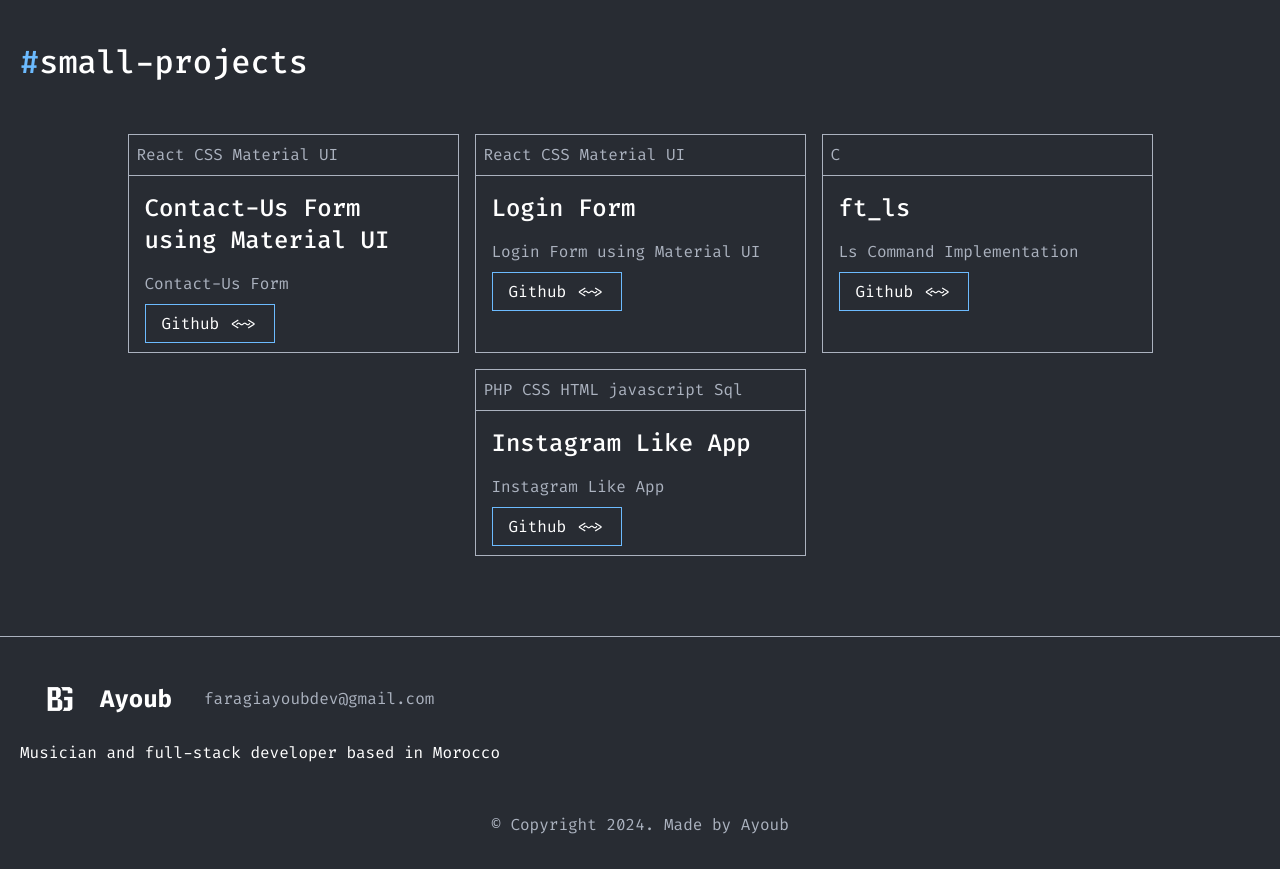
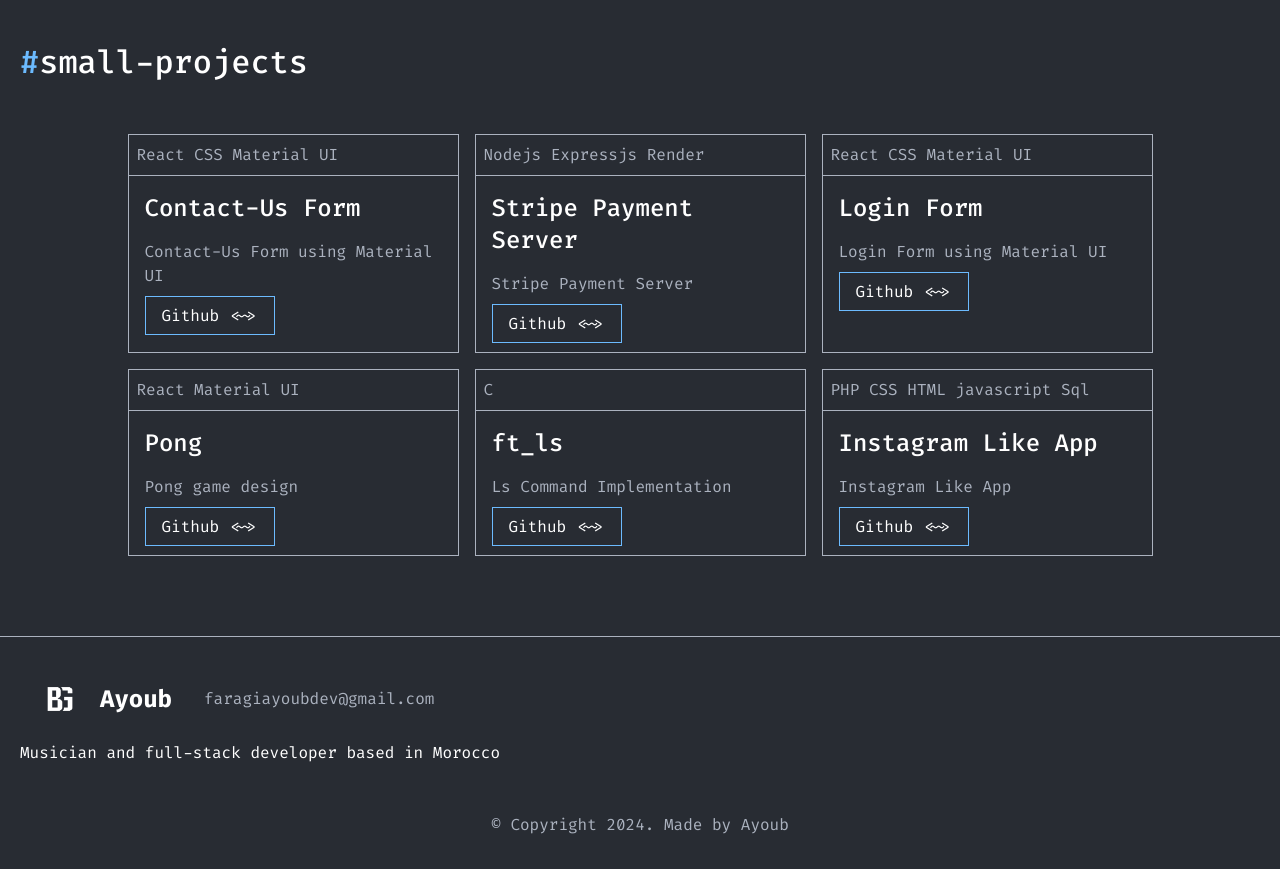
Before and after one commit to biggymarley/newPortfolio, a React (Create React App) app: page /projects in a window 1280 px wide. Shown: the part 2220-3089 px from the top of the page. Built offline with nearby package versions, Linux system fonts and the light colour scheme.

Commit message:
first commit

```diff
--- a/src/components/small_projects/Small_projects.jsx
+++ b/src/components/small_projects/Small_projects.jsx
@@ -7,9 +7,15 @@ const Small_projects = () => {
   let projects = [
     {
       languages: ["React", "CSS", "Material UI"],
-      title: "Contact-Us Form using Material UI",
-      body: "Contact-Us Form",
+      title: "Contact-Us Form",
+      body: "Contact-Us Form using Material UI",
       link: "https://github.com/biggymarley/ContactUs",
+    },
+    {
+      languages: ["Nodejs", "Expressjs", "Render"],
+      title: "Stripe Payment Server",
+      body: "Stripe Payment Server",
+      link: "https://github.com/biggymarley/pymentserver",
     },
     {
       languages: ["React", "CSS", "Material UI"],
@@ -17,6 +23,13 @@ const Small_projects = () => {
       link: "https://github.com/biggymarley/LoginFrom",
 
       body: "Login Form using Material UI",
+    },
+    {
+      languages: ["React", "Material UI"],
+      title: "Pong",
+      link: "https://biggymarley.github.io/Pong/",
+
+      body: "Pong game design",
     },
     {
       languages: ["C"],
```
